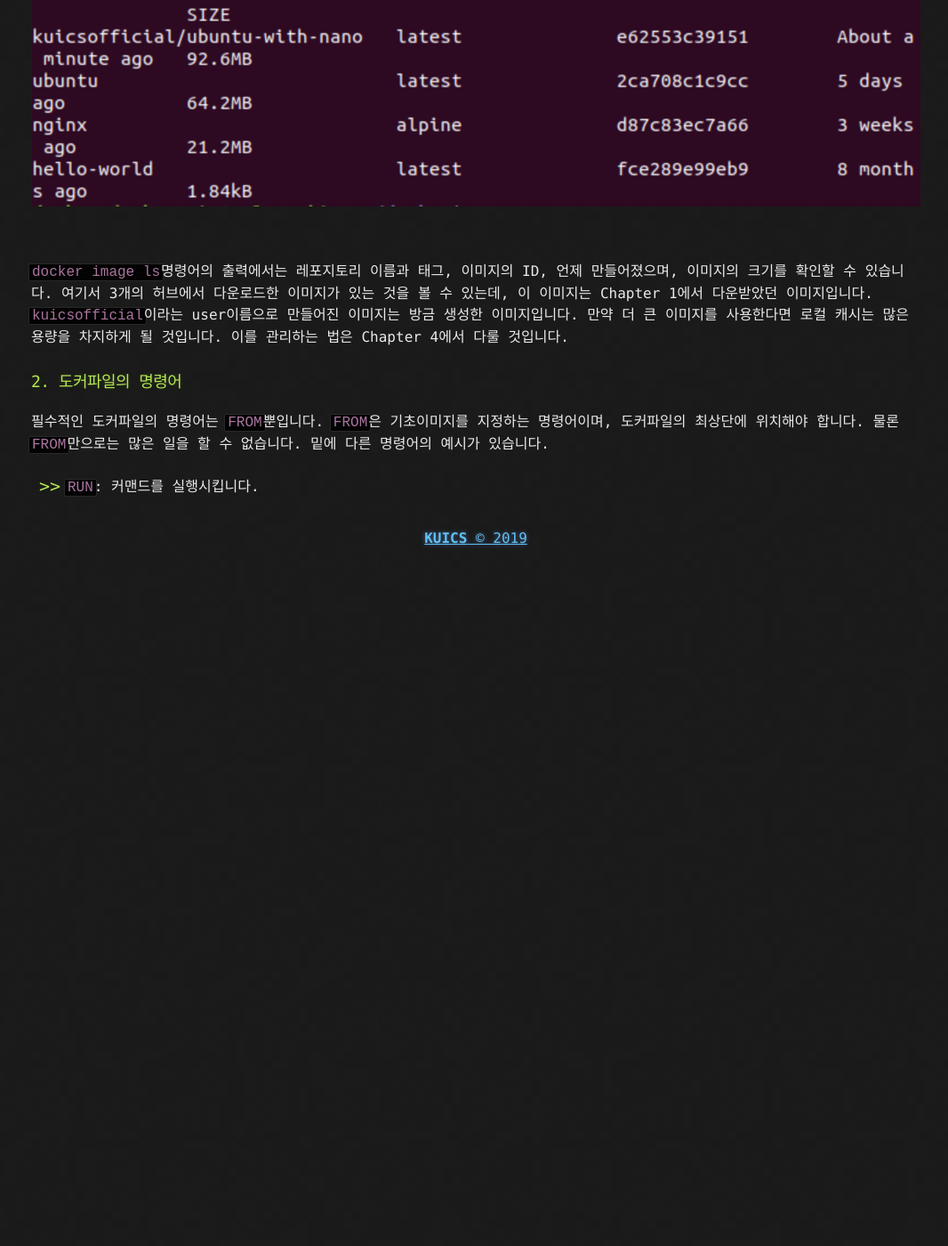
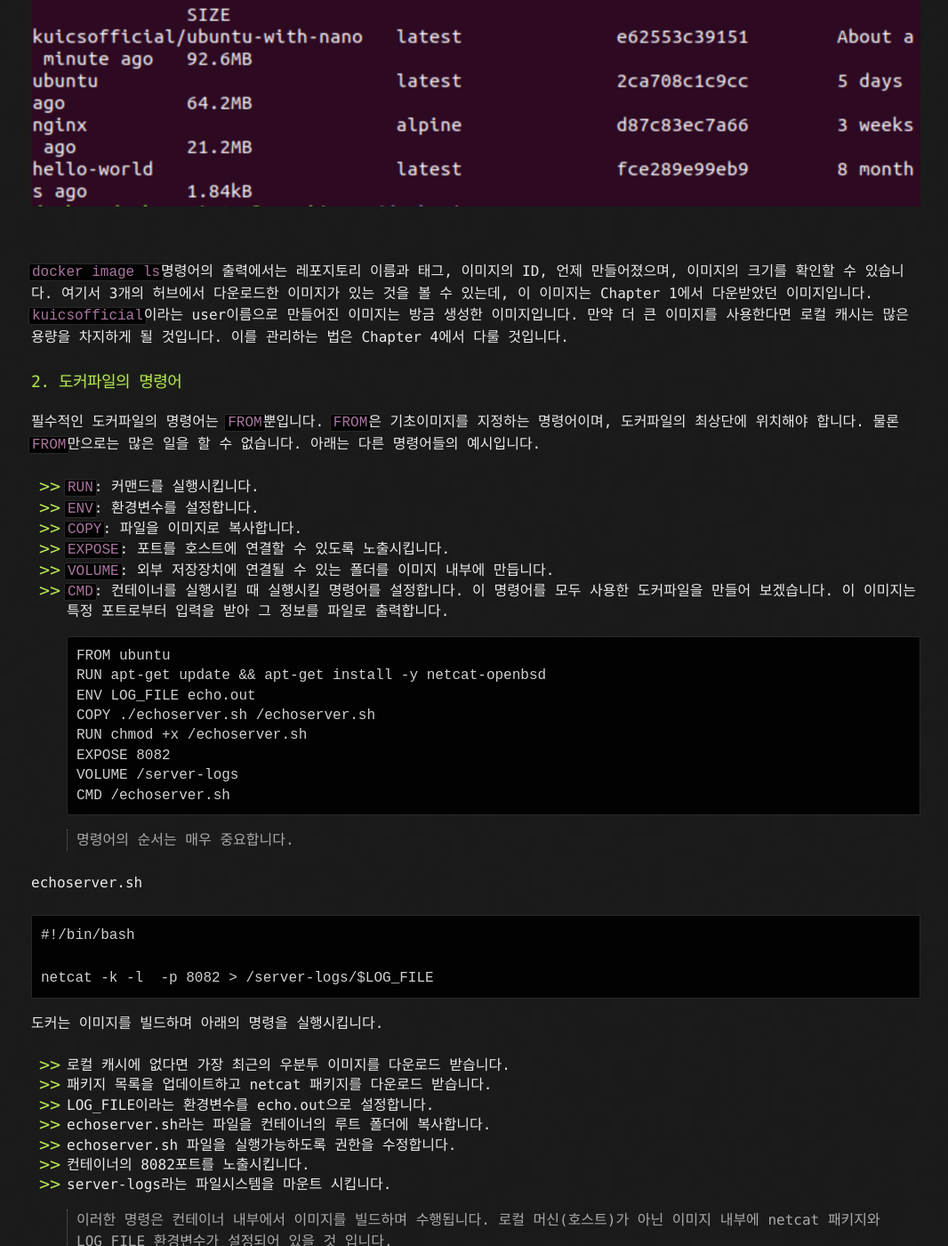
Before and after one commit to KUICS-Official/kuics_blog, a Jekyll site: the page built from _posts/2019-09-21-Docker-2.md, in a window 1280 px wide and 1400 px high, scrolled down 1630 px. Shown: the whole window at 89% size, without its empty margins (105-1171 px from the left). Built offline with Jekyll 4.4.1, drawn with Linux system fonts in a browser that asks for light colours; before the commit the page ends 2260 px from its top, so only the background shows below that; some of the changed text lies outside the part shown.

Commit message:
written to docker file command
Page 24

````diff
--- a/_posts/2019-09-21-Docker-2.md
+++ b/_posts/2019-09-21-Docker-2.md
@@ -25,5 +25,53 @@ RUN apt-get update && apt-get install nano
 ![Result of docker images ls](/blog/assets/2019-09-21-Docker-2/docker_image_ls.png)<br/><br/>
 ```docker image ls```명령어의 출력에서는 레포지토리 이름과 태그, 이미지의 ID, 언제 만들어졌으며, 이미지의 크기를 확인할 수 있습니다. 여기서 3개의 허브에서 다운로드한 이미지가 있는 것을 볼 수 있는데, 이 이미지는 Chapter 1에서 다운받았던 이미지입니다. ```kuicsofficial```이라는 user이름으로 만들어진 이미지는 방금 생성한 이미지입니다. 만약 더 큰 이미지를 사용한다면 로컬 캐시는 많은 용량을 차지하게 될 것입니다. 이를 관리하는 법은 Chapter 4에서 다룰 것입니다.
 ### 2.  도커파일의 명령어
-필수적인 도커파일의 명령어는 ```FROM```뿐입니다. ```FROM```은 기초이미지를 지정하는 명령어이며, 도커파일의 최상단에 위치해야 합니다. 물론 ```FROM```만으로는 많은 일을 할 수 없습니다. 밑에 다른 명령어의 예시가 있습니다.
+필수적인 도커파일의 명령어는 ```FROM```뿐입니다. ```FROM```은 기초이미지를 지정하는 명령어이며, 도커파일의 최상단에 위치해야 합니다. 물론 ```FROM```만으로는 많은 일을 할 수 없습니다. 아래는 다른 명령어들의 예시입니다.
 * ```RUN```: 커맨드를 실행시킵니다.
+* ```ENV```: 환경변수를 설정합니다.
+* ```COPY```: 파일을 이미지로 복사합니다.
+* ```EXPOSE```: 포트를 호스트에 연결할 수 있도록 노출시킵니다.
+* ```VOLUME```: 외부 저장장치에 연결될 수 있는 폴더를 이미지 내부에 만듭니다.
+* ```CMD```: 컨테이너를 실행시킬 때 실행시킬 명령어를 설정합니다.
+이 명령어를 모두 사용한 도커파일을 만들어 보겠습니다. 이 이미지는 특정 포트로부터 입력을 받아 그 정보를 파일로 출력합니다.
+```
+FROM ubuntu
+RUN apt-get update && apt-get install -y netcat-openbsd
+ENV LOG_FILE echo.out
+COPY ./echoserver.sh /echoserver.sh
+RUN chmod +x /echoserver.sh
+EXPOSE 8082
+VOLUME /server-logs
+CMD /echoserver.sh
+```
+
+>명령어의 순서는 매우 중요합니다.
+
+echoserver.sh
+```
+#!/bin/bash
+
+netcat -k -l  -p 8082 > /server-logs/$LOG_FILE
+```
+
+도커는 이미지를 빌드하며 아래의 명령을 실행시킵니다.
+* 로컬 캐시에 없다면 가장 최근의 우분투 이미지를 다운로드 받습니다.
+* 패키지 목록을 업데이트하고 netcat 패키지를 다운로드 받습니다.
+* LOG_FILE이라는 환경변수를 echo.out으로 설정합니다.
+* echoserver.sh라는 파일을 컨테이너의 루트 폴더에 복사합니다.
+* echoserver.sh 파일을 실행가능하도록 권한을 수정합니다.
+* 컨테이너의 8082포트를 노출시킵니다.
+* server-logs라는 파일시스템을 마운트 시킵니다.
+
+>이러한 명령은 컨테이너 내부에서 이미지를 빌드하며 수행됩니다. 로컬 머신(호스트)가 아닌 이미지 내부에 netcat 패키지와 LOG_FILE 환경변수가 설정되어 있을 것 입니다.
+
+아래는 빌드할 때 명령어를 실행시킨 디렉토리의 파일목록과 빌드 명령어입니다.
+![Result of ll and docker image build --tag kuicsofficial/echoserver .](/blog/assets/2019-09-21-Docker-2/docker_image_build_echoserver.png)<br/><br/>
+
+```CMD```명령어를 제외한 나머지 명령어는 이미지를 빌드하며 수행됩니다. 컨테이너를 실행시킬 때 도커는 ```CMD```명령어에 지정된 명령을 실행시킵니다. 위의 이미지는 echoserver.sh라는 스크립트를 실행시킬 것 입니다. echoserver.sh는 netcat을 8082포트로 압력을 받도록 실행시키고 그 출력을 파일로 전달합니다. 파일이 저장되는 위치는 도커파일에 지정된 ```VOLUME```과 환경변수를 이용합니다. ```docker container run --detach --publish 8082:8082 --name echo-server kuicsofficial/echoserver 명령어는 8082포트를 호스트와 연결하여 echoserver이미지를 실행시킵니다.<br/>
+아래와 같이 명령어를 실행시키면 호스트에서 8082포트로 문자열을 보냅니다.
+![Result of nc localhost 8082](/blog/assets/2019-09-21-Docker-2/nc_local_host_8082.png)<br/><br/>
+>윈도우에는 netcat이 없습니다. [netcat](https://eternallybored.org/misc/netcat/)에서 다운로드 받을 수 있습니다.
+<br/>
+>^C는 <Ctrl-C>입니다.
+```docker container exec```명령어를 이용하면 컨테이너 내부에서 명령을 실행한 뒤 출력을 호스트에 보여줍니다. ```docker container exec echo-server cat /server-logs/echo.out```명령어를 사용하여 올바르게 작동했는지 확인해보겠습니다.
+![Result of docker container exec echo-server cat /server-logs/echo.out](/blog/assets/2019-09-21-Docker-2/cat_server-logs_echo.out.png)<br/><br/>
````
Also changed, not shown: assets/2019-09-21-Docker-2/cat_server-logs_echo.out.png (added), assets/2019-09-21-Docker-2/docker_image_build_echoserver.png (added), assets/2019-09-21-Docker-2/nc_localhost_8082.png (added).
